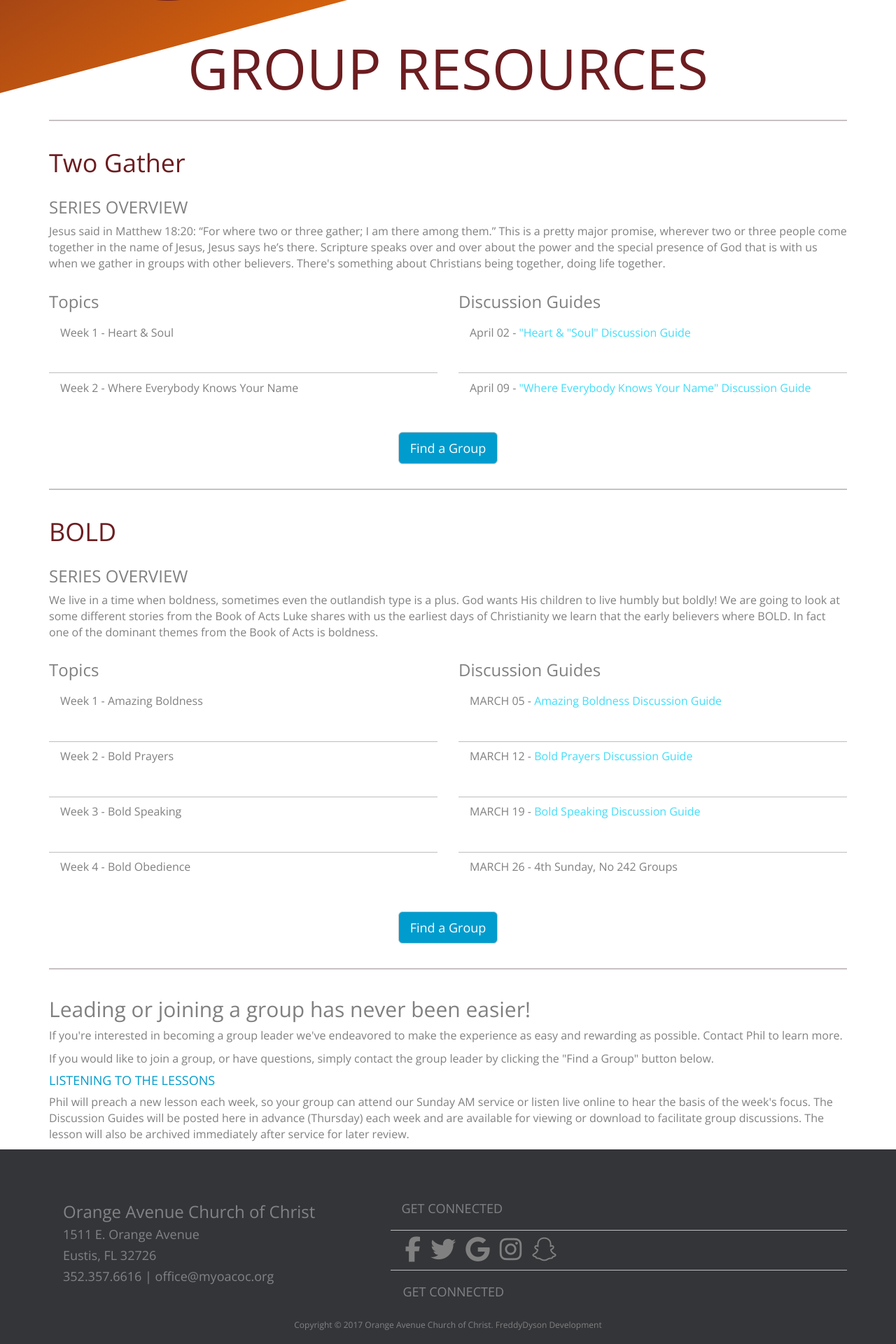
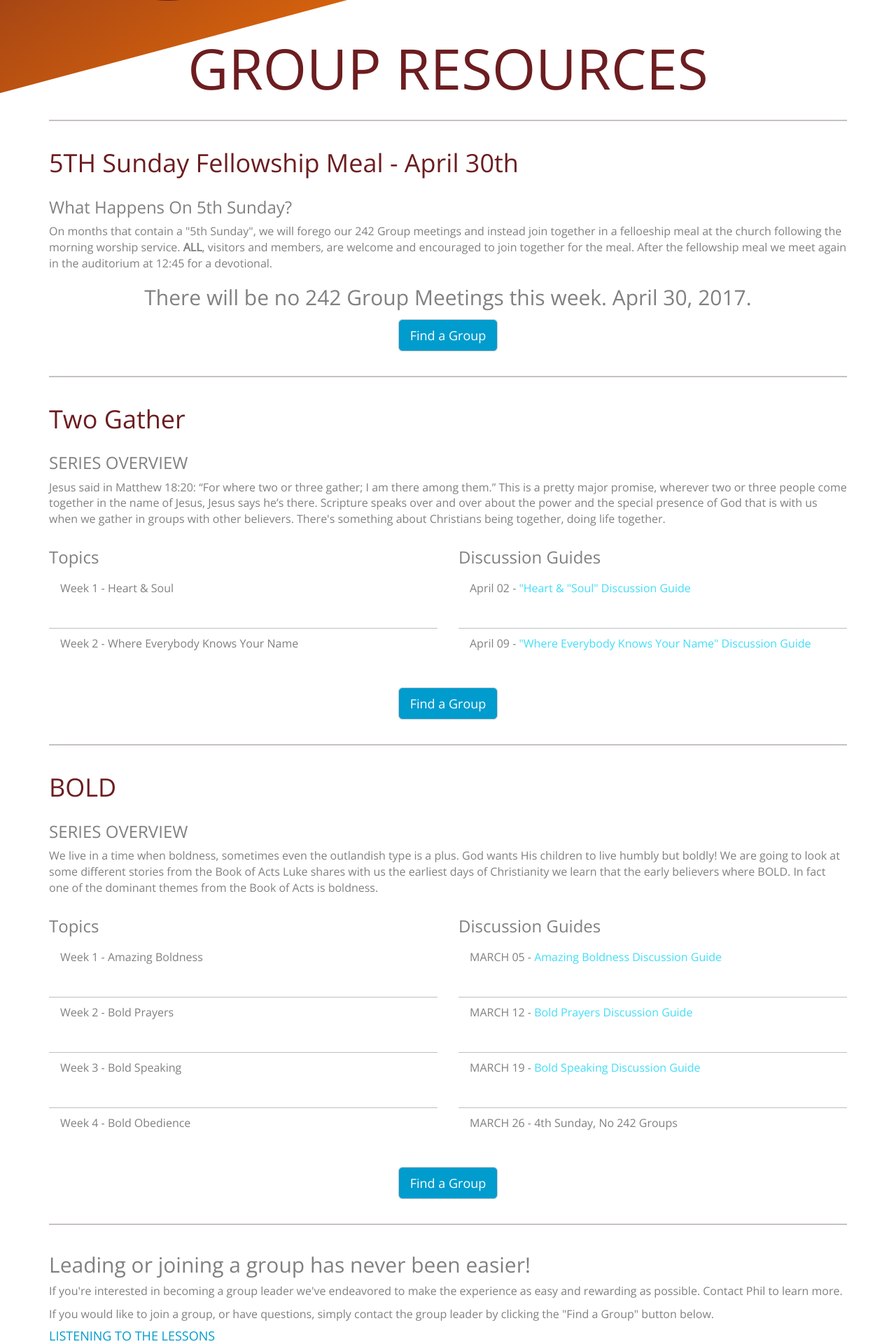
Before and after one commit to OACOC/website, a PHP site: page /242lessons.php in a window 1280 px wide. Shown: the part 467-2387 px from the top of the page at 70% size. Run offline with PHP 8.4, Linux system fonts and the light colour scheme; some libraries are stand-ins or nearby versions; grey boxes are pictures that could not be loaded.

Commit message:
242 group 4th&5th sundays

```diff
--- a/242lessons.php
+++ b/242lessons.php
@@ -36,6 +36,58 @@
       <section>
         <div class="container">
           <h1 class="cen-horz" style="font-size:5em;color:#6C1D20">GROUP RESOURCES</h1>
+        </div>
+
+        <!-- 4TH Sunday -->
+        <!--<div class="container">
+          <hr style="border-top: 2px solid #c7c1c1;">
+        </div>
+
+        <div class="container">
+          <div class="row">
+            <div class="col-md-12">
+              <h1 style="color:#6C1D20">4TH Sunday Celebration - May 28th</h1>
+            </div>
+            <div class="col-md-12">
+              <h3>What Happens On 4th Sunday?</h3>
+            </div>
+            <div class="col-md-12">
+              <p>On the 4th Sunday of each month we take time to celebrate and worhip God by spending time with our families and loved ones. There are no 242 Group meetings on 4th Sunday so that families and individuals may have time to focus more intimately on their relationship with God.</p>
+              <h2 class="cen-horz">There will be no 242 Group Meetings this week. May 28, 2017.</h2>
+            </div>
+            <hr>
+            <div class="row">
+              <h2 class="cen-horz livebtn">
+                <a style="margin:5px 5px" class="btn btn-default btn-lg" href="242groups.php" role="button">Find a Group</a>
+              </h2>
+            </div>
+          </div>
+        </div>-->
+
+        <div class="container">
+          <hr style="border-top: 2px solid #c7c1c1;">
+        </div>
+
+        <div class="container">
+          <div class="row">
+            <div class="col-md-12">
+              <h1 style="color:#6C1D20">5TH Sunday Fellowship Meal - April 30th</h1>
+            </div>
+            <div class="col-md-12">
+              <h3>What Happens On 5th Sunday?</h3>
+            </div>
+            <div class="col-md-12">
+              <p>On months that contain a "5th Sunday", we will forego our 242 Group meetings and instead join together in a felloeship meal at the church following the morning worship service. <strong>ALL</strong>, visitors and members, are welcome and encouraged to join together for the meal. After the fellowship meal we meet again in the auditorium at 12:45 for a devotional.</p>
+              <h2 class="cen-horz">There will be no 242 Group Meetings this week. April 30, 2017.</h2>
+            </div>
+            <hr>
+            <div class="row">
+              <h2 class="cen-horz livebtn">
+                <a style="margin:5px 5px" class="btn btn-default btn-lg" href="242groups.php" role="button">Find a Group</a>
+                <!--<a style="display:inline" class="btn btn-default btn-lg btn-block" href="smallgroups.php" role="button">Start a Group</a>-->
+              </h2>
+            </div>
+          </div>
         </div>
 
         <div class="container">
--- a/index.php
+++ b/index.php
@@ -88,7 +88,7 @@
         <div class="liveaudio">
           <div class="row jumbotron">
             <h1 class="cen-horz">Welcome To OA Live</h1>
-            <h1 class="cen-horz"><small>Sunday April 23, 2017</small></h1>
+            <h1 class="cen-horz"><small>Sunday April 30, 2017</small></h1>
             <div class="col-md-12 img_container">
               <div class="col-md-4">
                 <img class="img-responsive" src="Images/Title-Graphic-OrangeOnly.jpg" alt="Sermon Title Graphic">
@@ -156,7 +156,7 @@
                 </div>
               </div>
               <div class="col-md-6">
-                <h4>Sunday, April 23, 2017</h4>
+                <h4>Sunday, April 30, 2017</h4>
                 <h3>"TBA"</h3>
                 <P>Please join us this week at Orange Avenue, Bible classes begin at 9AM and worhip services follow at 10AM.</p>
                 <div class="viewarchives">
@@ -225,7 +225,7 @@
           <div class="center-vert-horz">
             <h1 class="cen-horz">OA CENTRAL</h1>
             <img class="img-responsive" src="logos/OA_Atom.png">
-            <h1 class="cen-horz">COMING MAY 1ST</h1>
+            <h1 class="cen-horz">COMING SOON</h1>
           </div>
         </div>
       </div>
```
